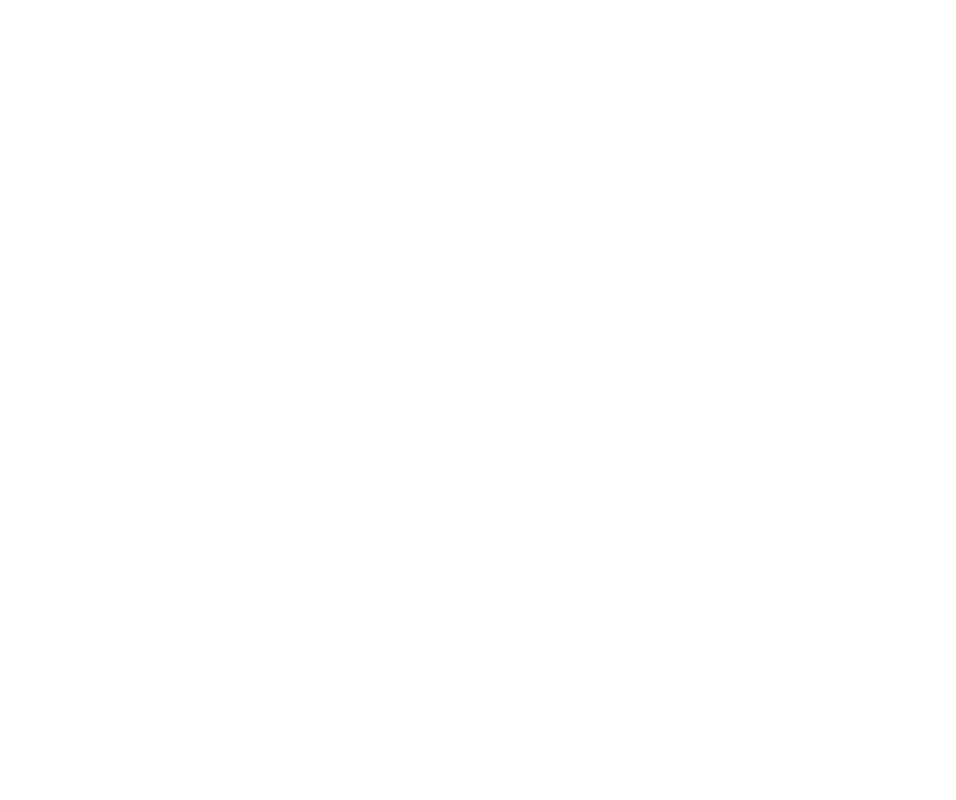
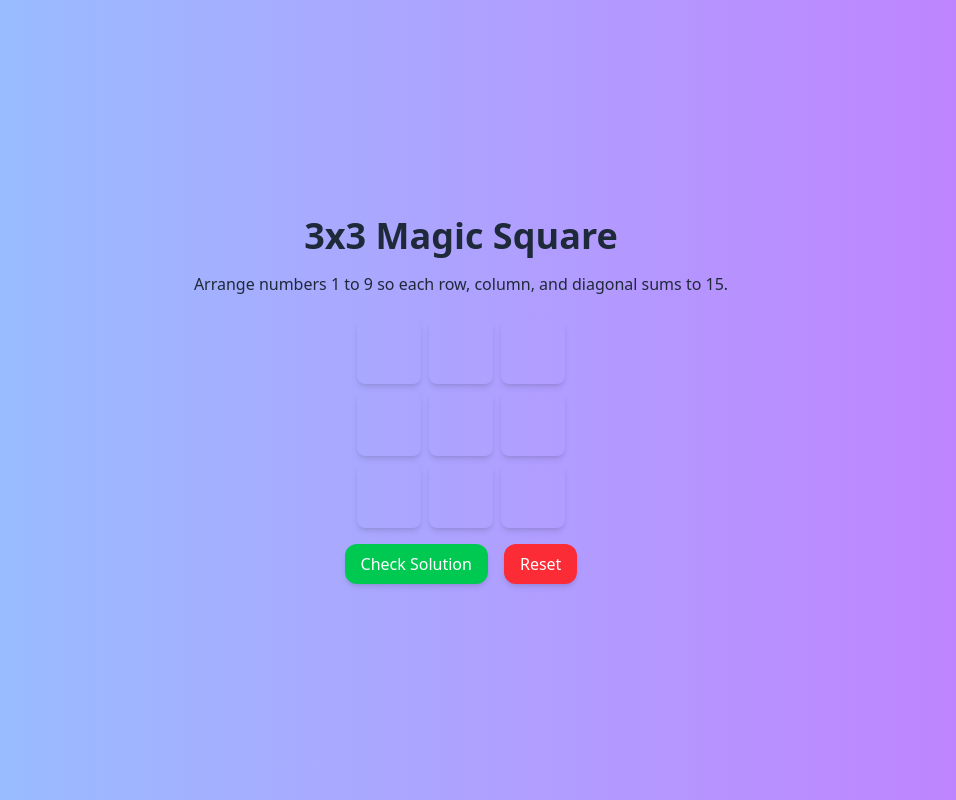
Before and after one commit to mohanaswarupaseepana/Genius-Gateway, a React (Vite) app: page /magicSquare in a window 1280 px wide. Before the commit this address had no page. Shown: the whole page, without its empty margins (179-1135 px from the left). Built offline with nearby package versions, Linux system fonts and the light colour scheme.

Commit message:
magic square

```diff
--- a/src/App.jsx
+++ b/src/App.jsx
@@ -2,6 +2,7 @@
 import Checkpoints from './components/Checkpoints.jsx'
 import Login from './components/Login.jsx'
 import Leaderboard_level1 from './components/Leaderboard_level1.jsx'
+import MagicSquare from './components/MagicSquare.jsx'
 import { BrowserRouter as Router, Routes, Route } from 'react-router-dom';
 const App = () => {
   return (
@@ -11,6 +12,8 @@
         <Route path="/level1" element={<Level1 />} />
         <Route path="/checkpoints" element={<Checkpoints />} />
         <Route path="/leaderboard" element={<Leaderboard_level1 />} />
+        <Route path="/magicSquare" element={<MagicSquare />} />
+
       </Routes>
     </Router>
   )
--- /dev/null
+++ b/src/components/MagicSquare.jsx
@@ -0,0 +1,61 @@
+import React, { useState, useEffect } from 'react';
+
+const MagicSquare = () => {
+  const [grid, setGrid] = useState(Array(3).fill().map(() => Array(3).fill('')));
+  const [message, setMessage] = useState('Arrange numbers 1 to 9 so each row, column, and diagonal sums to 15.');
+
+  const isMagicSquare = (grid) => {
+    const sums = [];
+    for (let i = 0; i < 3; i++) {
+      sums.push(grid[i].reduce((a, b) => a + (parseInt(b) || 0), 0)); // Rows
+      sums.push(grid.reduce((a, b) => a + (parseInt(b[i]) || 0), 0)); // Columns
+    }
+    sums.push(grid[0][0] + grid[1][1] + grid[2][2]); // Diagonal 1
+    sums.push(grid[0][2] + grid[1][1] + grid[2][0]); // Diagonal 2
+    return sums.every(sum => sum === 15);
+  };
+
+  const handleChange = (row, col, value) => {
+    if (value < 1 || value > 9 || isNaN(value)) return;
+    const newGrid = grid.map((r, i) => r.map((c, j) => (i === row && j === col ? value : c)));
+    setGrid(newGrid);
+  };
+
+  const checkSolution = () => {
+    const numbers = grid.flat().map(Number);
+    if (new Set(numbers).size !== 9 || numbers.some(n => n < 1 || n > 9)) {
+      setMessage('Use each number from 1 to 9 exactly once.');
+      return;
+    }
+    setMessage(isMagicSquare(grid) ? 'Correct! You solved the Magic Square!' : 'Incorrect. Try again!');
+  };
+
+  const resetGrid = () => {
+    setGrid(Array(3).fill().map(() => Array(3).fill('')));
+    setMessage('Arrange numbers 1 to 9 so each row, column, and diagonal sums to 15.');
+  };
+
+  return (
+    <div className="flex flex-col items-center justify-center min-h-screen bg-gradient-to-r from-blue-300 to-purple-400 text-gray-800">
+      <h1 className="text-4xl font-bold mb-4">3x3 Magic Square</h1>
+      <p className="mb-6">{message}</p>
+      <div className="grid grid-cols-3 gap-2">
+        {grid.map((row, i) => row.map((cell, j) => (
+          <input
+            key={`${i}-${j}`}
+            type="text"
+            value={cell}
+            onChange={(e) => handleChange(i, j, e.target.value)}
+            className="w-16 h-16 text-2xl text-center rounded-lg shadow-md focus:outline-none"
+          />
+        )))}
+      </div>
+      <div className="mt-4 space-x-4">
+        <button onClick={checkSolution} className="bg-green-500 hover:bg-green-700 text-white py-2 px-4 rounded-xl shadow-md">Check Solution</button>
+        <button onClick={resetGrid} className="bg-red-500 hover:bg-red-700 text-white py-2 px-4 rounded-xl shadow-md">Reset</button>
+      </div>
+    </div>
+  );
+};
+
+export default MagicSquare;
```
